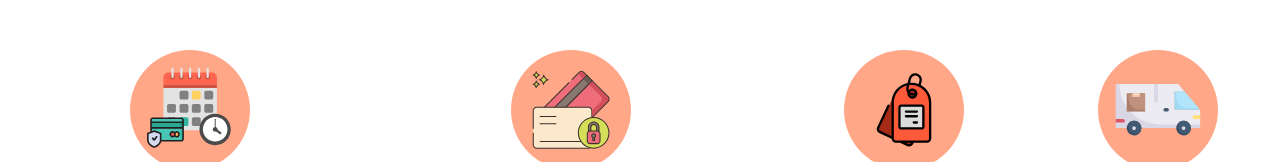
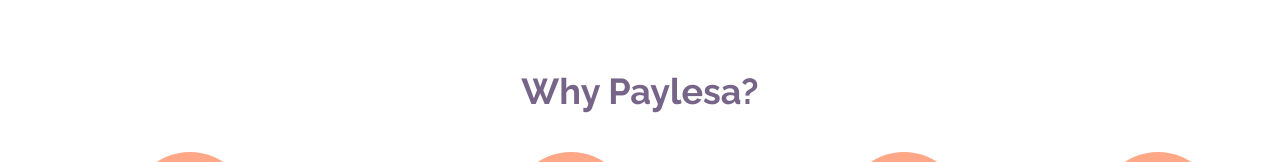
Before and after one commit to fsbtechconsulting247/paylesa-fe, a React (Create React App) app: page / in a window 1280 px wide. Shown: the part 570-732 px from the top of the page. Built offline with nearby package versions, Linux system fonts and the light colour scheme.

Commit message:
chore: enhancement around vertical spacing of home sections

```diff
--- a/src/screens/home/components/Categories.tsx
+++ b/src/screens/home/components/Categories.tsx
@@ -19,7 +19,7 @@
                             </div>
                             <div>
                                 <Icon icon="mage:shield-check-fill" />
-                                <span>50 certified listings</span>
+                                <span>50 certified pre-owned listings</span>
                             </div>
                         </Link>
                     </li>
@@ -31,7 +31,7 @@
                             </div>
                             <div>
                                 <Icon icon="mage:shield-check-fill" />
-                                <span>50 certified listings</span>
+                                <span>50 certified pre-owned listings</span>
                             </div>
                         </Link>
                     </li>
@@ -43,7 +43,7 @@
                             </div>
                             <div>
                                 <Icon icon="mage:shield-check-fill" />
-                                <span>50 certified listings</span>
+                                <span>50 certified pre-owned listings</span>
                             </div>
                         </Link>
                     </li>
@@ -55,7 +55,7 @@
                             </div>
                             <div>
                                 <Icon icon="mage:shield-check-fill" />
-                                <span>50 certified listings</span>
+                                <span>50 certified pre-owned listings</span>
                             </div>
                         </Link>
                     </li>
--- a/src/screens/home/components/Usp.tsx
+++ b/src/screens/home/components/Usp.tsx
@@ -6,8 +6,10 @@
 
 const Usp = () => {
     return (
-        <div className="usp">
-            <div className="container">
+
+        <div className="container">
+            <div className="usp">
+                <h2 className="usp-heading heading-2">Why Paylesa?</h2>
                 <ul className="usp-list">
                     <li className="usp-item">
                         <span>
@@ -56,6 +58,7 @@
                 </ul>
             </div>
         </div>
+
     )
 }
 
--- a/src/screens/home/home.scss
+++ b/src/screens/home/home.scss
@@ -43,11 +43,19 @@
 
 
 //USP
+.usp {
+    margin: 8rem 0;
+}
 
 .usp-list {
     display: flex;
-    padding: 6rem 0;
     gap: 1.5rem;
+    padding: 4rem 0 0;
+}
+
+.usp-heading {
+    text-align: center;
+    color: colr.$gray-var-4;
 }
 
 .usp-item {
@@ -80,6 +88,10 @@
 }
 
 //CATEGORIES
+.categories {
+    margin: 8rem 0;
+}
+
 .categories>h2 {
     text-align: center;
     color: colr.$gray-var-4;
@@ -88,7 +100,7 @@
 .category-listing {
     display: flex;
     justify-content: center;
-    padding: 6rem 0;
+    padding: 4rem 0 0;
     gap: 2rem;
 
 }
```
